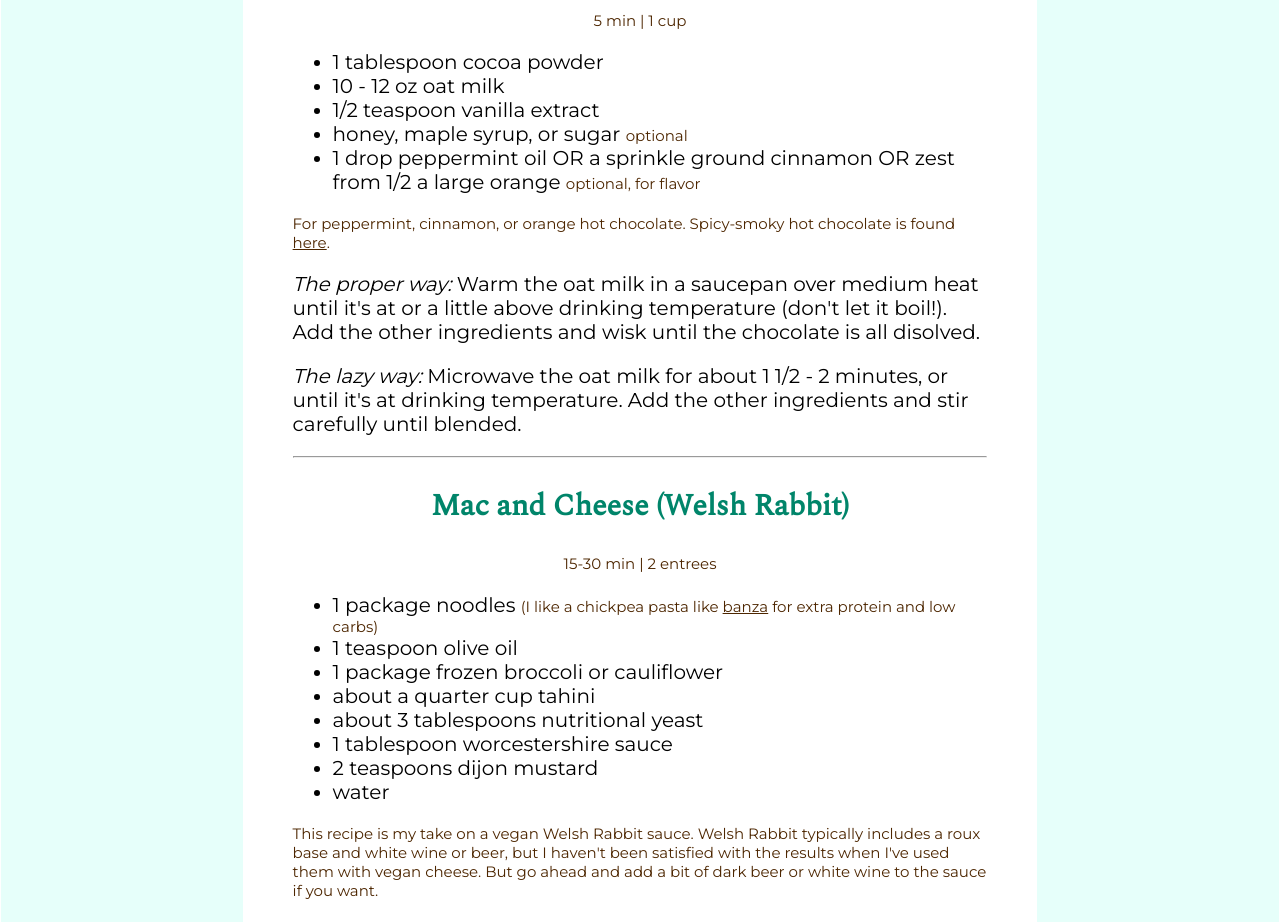
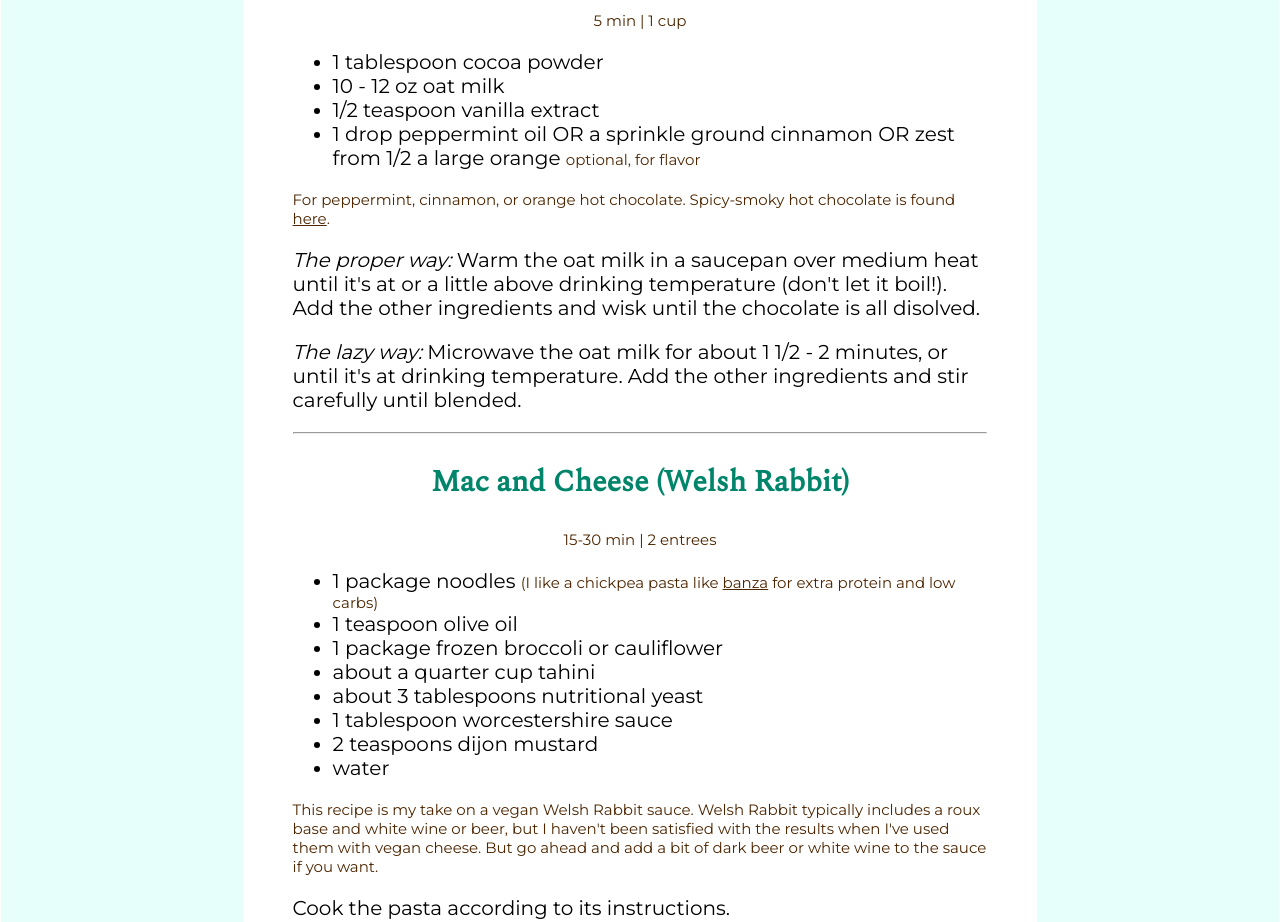
Before and after one commit to catspook/recipe-website, a plain HTML site: page index.html in a window 1280 px wide. Shown: the part 1120-2042 px from the top of the page. Drawn offline with nearby package versions, Linux system fonts and the light colour scheme.

Commit message:
deleted line

```diff
--- a/index.html
+++ b/index.html
@@ -64,7 +64,6 @@
                         <li>1 tablespoon cocoa powder</li>
                         <li>10 - 12 oz oat milk</li>
                         <li>1/2 teaspoon vanilla extract</li>
-                        <li>honey, maple syrup, or sugar <span class="note">optional</span></li>
                         <li>1 drop peppermint oil OR a sprinkle ground cinnamon OR zest from 1/2 a large orange <span class="note">optional, for flavor</span></li>
                     </ul>
                     <p class="note">For peppermint, cinnamon, or orange hot chocolate. Spicy-smoky hot chocolate is found <a class="note-link" href="spicy-cocoa">here</a>.</p>
```
